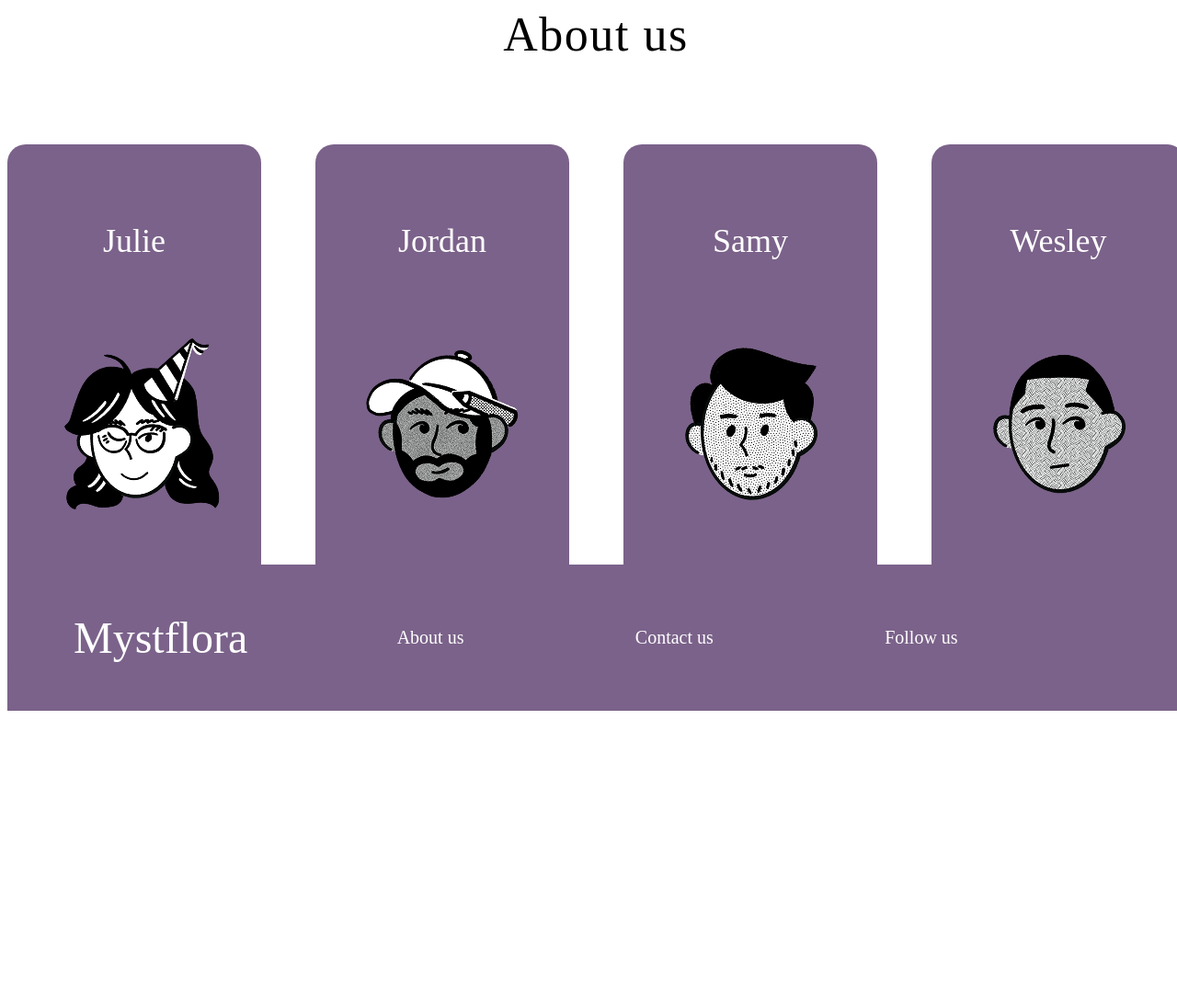
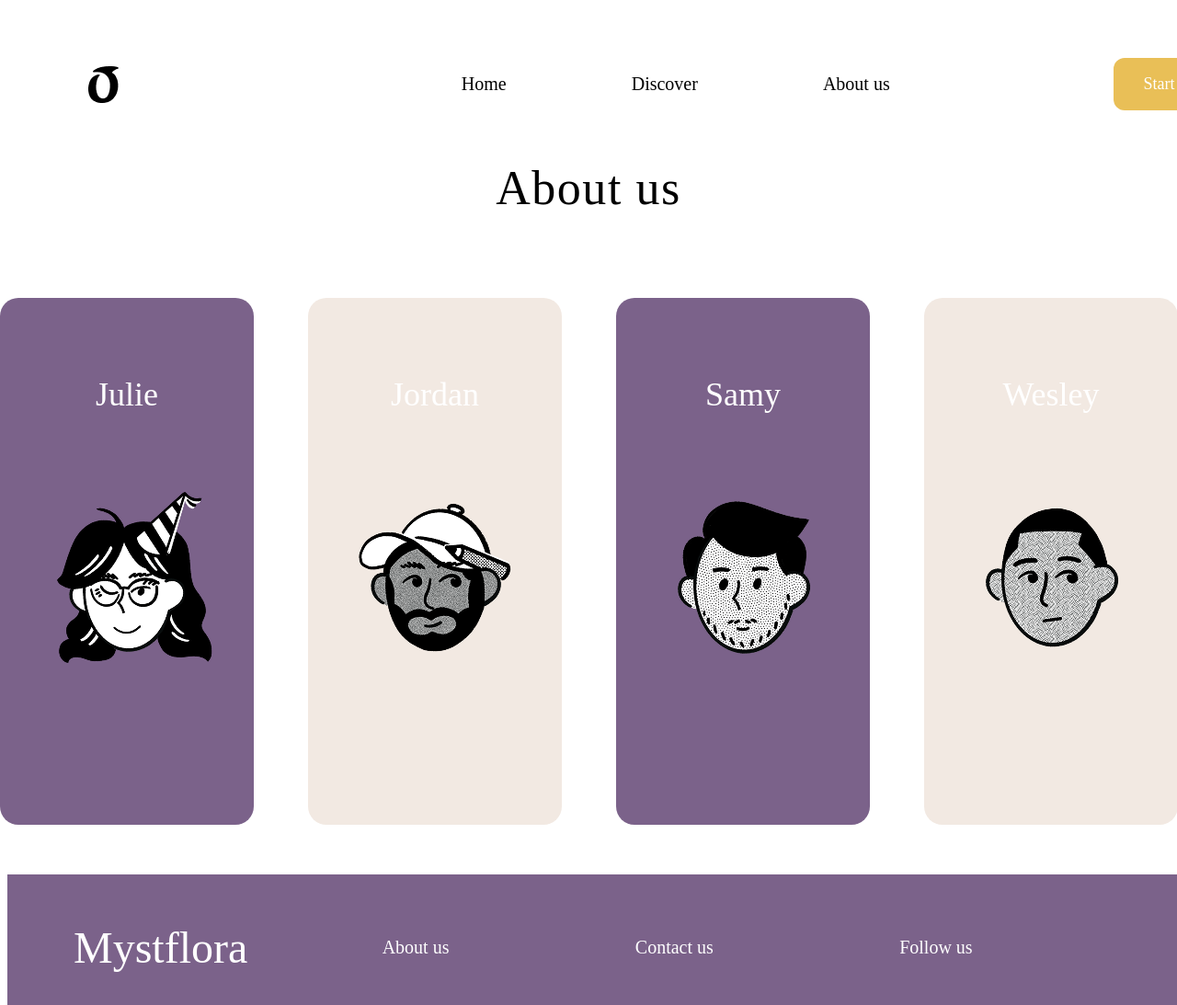
Before and after one commit to samychaby-oss/projet-site-vitrine, a plain HTML site: page about/about.html in a window 1280 px wide. Shown: the top 1093 px of the page at 92% size. Before the commit the page ends 800 px from the top, so only its background shows below. Drawn offline with Linux system fonts and the light colour scheme; a web font is replaced by a local one.

Commit message:
Ajout d'une nav bar et d'élément responsive

```diff
--- a/about/about.html
+++ b/about/about.html
@@ -9,36 +9,51 @@
     <link rel="stylesheet" href="about_stylesheet.css" />
   </head>
   <body>
+    <div class="header">
+      <div class="nav-bar">
+        <div class="nav-logo-box">
+          <div class="logo-dark-small"></div>
+        </div>
+        <div class="nav-bar-buttons">
+          <div class="btn"><p class="btn-header">Home</p></div>
+          <div class="btn"><p class="btn-header">Discover</p></div>
+          <div class="btn"><p class="btn-header">About us</p></div>
+        </div>
+        <div class="btn-accent">
+          <p class="btn-cta-header">Start playing</p>
+        </div>
+      </div>
+    </div>
     <div class="main-content">
       <div class="about-1280">
         <div class="title">About us</div>
         <div class="card-layout">
-          <div class="card julie">
+          <div class="card purple">
             <p class="card-name">Julie</p>
             <div class="avatar-julie"></div>
           </div>
-          <div class="card jordan">
+          <div class="card beige">
             <p class="card-name">Jordan</p>
             <div class="avatar-jordan"></div>
           </div>
-          <div class="card samy">
+          <div class="card purple">
             <p class="card-name">Samy</p>
             <div class="avatar-samy"></div>
           </div>
-          <div class="card wesley">
+          <div class="card beige">
             <p class="card-name">Wesley</p>
             <div class="avatar-wesley"></div>
           </div>
         </div>
       </div>
-      <div class="footer-1280">
-        <p class="game-title">Mystflora</p>
-        <p class="btn-footer">About us</p>
-        <p class="btn-footer">Contact us</p>
-        <p class="btn-footer">Follow us</p>
-        <div class="logo-footer">
-          <div class="logo-light"></div>
-        </div>
+    </div>
+    <div class="footer-1280">
+      <p class="game-title">Mystflora</p>
+      <div class="btn"><p class="btn-footer">About us</p></div>
+      <div class="btn"><p class="btn-footer">Contact us</p></div>
+      <div class="btn"><p class="btn-footer">Follow us</p></div>
+      <div class="logo-footer">
+        <div class="logo-light-small"></div>
       </div>
     </div>
   </body>
--- a/about/about_stylesheet.css
+++ b/about/about_stylesheet.css
@@ -1,3 +1,85 @@
+.header {
+  display: inline-flex;
+  min-width: 1280px;
+  padding: 16px 80px;
+  display: flex;
+  flex-direction: column;
+  justify-content: center;
+  align-items: center;
+  gap: 8px;
+}
+
+.main-content {
+  margin-bottom: 170px;
+  display: flex;
+  justify-content: center;
+}
+
+.nav-bar {
+  display: flex;
+  width: 1280px;
+  justify-content: space-between;
+  align-items: center;
+}
+
+.nav-logo-box {
+  display: flex;
+  padding-right: 122px;
+  align-items: center;
+  gap: 8px;
+}
+
+.nav-bar-buttons {
+  display: flex;
+  padding: 8px 0;
+  align-items: center;
+  gap: 24px;
+}
+
+.btn {
+  text-align: center;
+  font-family: Futura;
+  font-size: 20px;
+  font-style: normal;
+  font-weight: 500;
+  line-height: normal;
+  display: flex;
+  padding: 28px 56px;
+  justify-content: center;
+  align-items: center;
+  gap: 8px;
+}
+
+.btn-header {
+  color: var(--black, #000);
+}
+
+.btn-accent {
+  border-radius: 12px;
+  background: var(--accent, #e9bf57);
+  display: flex;
+  padding: 0px 32px;
+  justify-content: center;
+  align-items: center;
+}
+
+.btn-cta-header {
+  color: var(--white, #fff);
+  text-align: center;
+  font-family: Futura;
+  font-size: 18px;
+  font-style: normal;
+  font-weight: 500;
+  line-height: normal;
+}
+
+.logo-dark-small {
+  width: 48px;
+  height: 48px;
+  aspect-ratio: 1/1;
+  background-image: url(asset/logo/small-dark.png);
+}
+
 .about-1280 {
   width: 1280px;
   height: 606px;
@@ -28,8 +110,6 @@
 
 .card {
   border-radius: 20px;
-  background: var(--main, #7b628a);
-
   display: flex;
   width: 276px;
   height: 477px;
@@ -53,6 +133,14 @@
   justify-content: center;
   align-items: center;
   gap: 8px;
+}
+
+.purple {
+  background: var(--main, #7b628a);
+}
+
+.beige {
+  background: var(--secondary, #f2e9e2);
 }
 
 .avatar-julie {
@@ -124,18 +212,6 @@
 
 .btn-footer {
   color: var(--white, #fff);
-  text-align: center;
-  font-family: Futura;
-  font-size: 20px;
-  font-style: normal;
-  font-weight: 500;
-  line-height: normal;
-
-  display: flex;
-  padding: 12px 24px;
-  justify-content: center;
-  align-items: center;
-  gap: 8px;
 }
 
 .logo-footer {
@@ -145,7 +221,7 @@
   gap: 8px;
 }
 
-.logo-light {
+.logo-light-small {
   width: 48px;
   height: 48px;
   aspect-ratio: 1/1;
```
Also changed, not shown: about/asset/logo/large-dark.png (added), about/asset/logo/small-dark.png (added), 5 other files.
